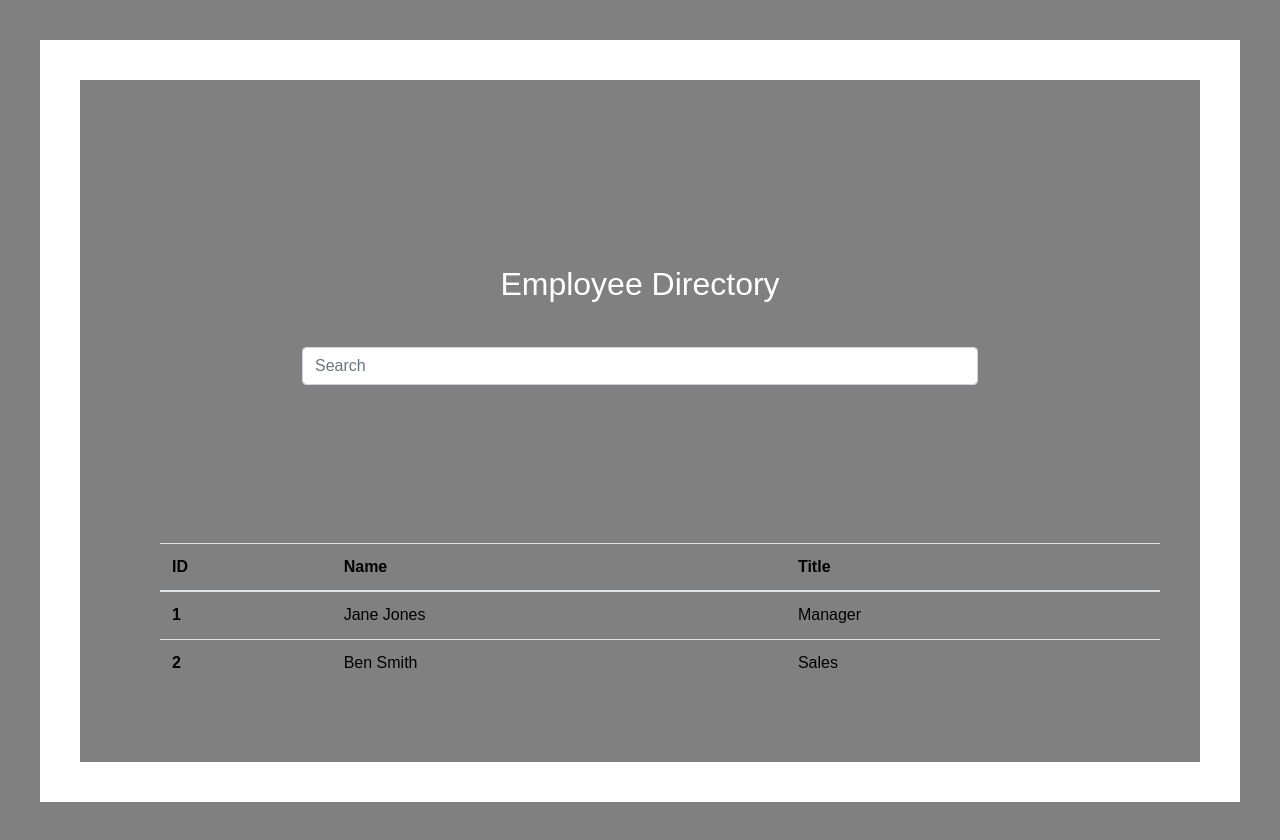
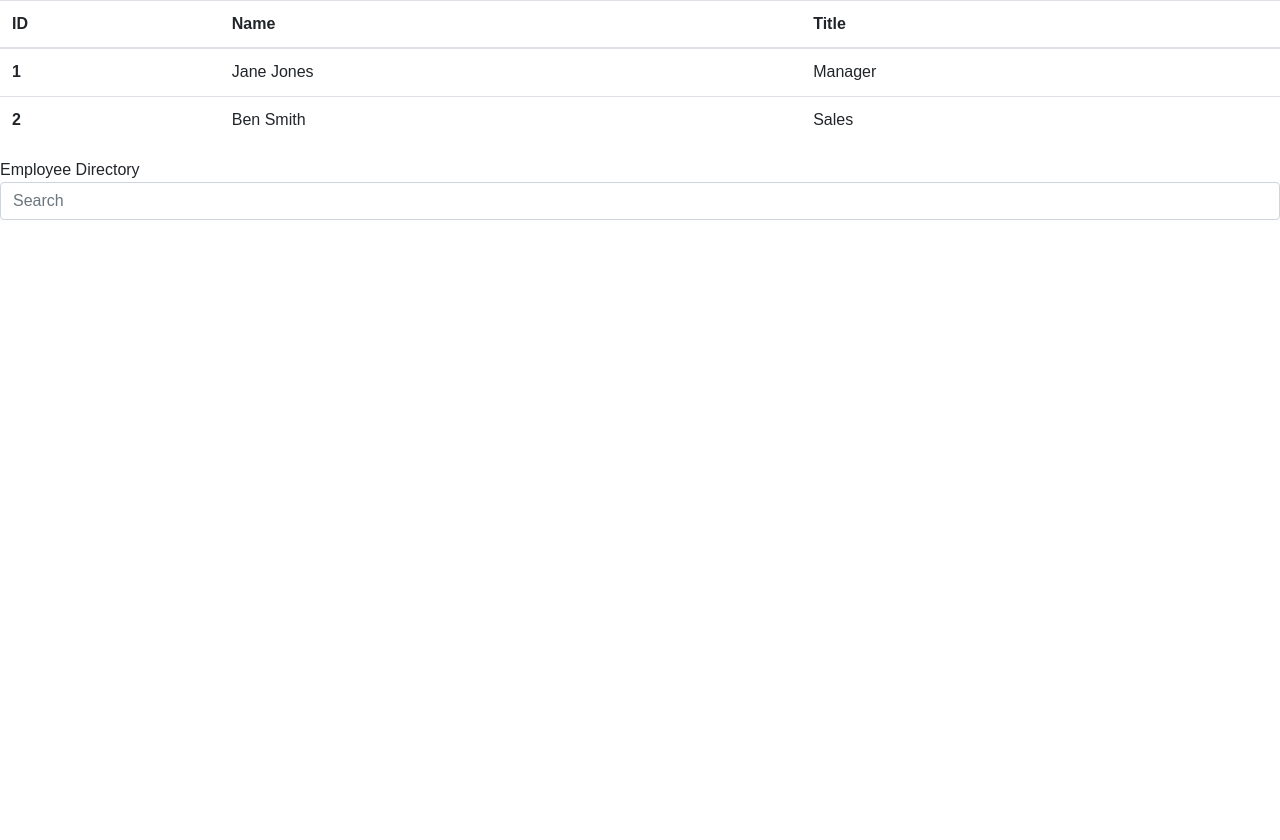
Before and after one commit to kristincenters/employeedirectory, a React (Create React App) app: page / in a window 1280 px wide. After the commit the page ends 800 px from the top, so only its background shows below. Built offline with nearby package versions, Linux system fonts and the light colour scheme.

Commit message:
search function works

```diff
--- a/src/App.js
+++ b/src/App.js
@@ -1,7 +1,7 @@
 import React, { Component } from 'react';
 import './App.css';
 import EmpList from './EmpList';
-import Search from './components/Search';
+// import Search from './components/Search';
 import employees from './employees.json';
 
 class App extends Component {
@@ -9,8 +9,7 @@ class App extends Component {
 		employees: employees,
 		search: '',
 		currentList: [],
-		name: '',
-		fullName: '',
+		name: 'ascending',
 		error: '',
 	};
 	componentDidMount() {
@@ -33,11 +32,21 @@ class App extends Component {
 			console.log('title sort');
 		}
 	};
+	handleInputChange = (event) => {
+		console.log(Event);
+		// Getting the value and name of the input which triggered the change
+
+		// Updating the input's state
+		this.setState({ search: event.target.value });
+	};
 
 	render() {
+		let filteredEmployees = this.state.employees.filter((employee) => {
+			return employee.name.toLowerCase().indexOf(this.state.search) !== -1;
+		});
 		return (
 			<div className='App'>
-				<Search />
+				{/* <Search /> */}
 				<table className='table'>
 					<thead>
 						<tr>
@@ -51,7 +60,7 @@ class App extends Component {
 						</tr>
 					</thead>
 					<tbody>
-						{this.state.currentList.map((employee) => (
+						{filteredEmployees.map((employee) => (
 							<tr key={employee.id}>
 								<th className='tblHeader' scope='row'>
 									{employee.id}
@@ -62,6 +71,23 @@ class App extends Component {
 						))}
 					</tbody>
 				</table>
+				<form className='search'>
+					<div className='form-group'>
+						<div className='header'>
+							Employee Directory
+							<div>
+								<input
+									className='form-control'
+									type='text'
+									name='search'
+									placeholder='Search'
+									value={this.state.search}
+									onChange={this.handleInputChange.bind(this)}
+								/>
+							</div>
+						</div>
+					</div>
+				</form>
 			</div>
 		);
 	}
--- a/src/components/Search/index.js
+++ b/src/components/Search/index.js
@@ -27,7 +27,7 @@ class Search extends Component {
 						Employee Directory
 						<div>
 							<input
-								class='form-control'
+								className='form-control'
 								type='text'
 								name='name'
 								placeholder='Search'
@@ -43,3 +43,14 @@ class Search extends Component {
 }
 
 export default Search;
+
+// </div>
+// 	  <div>
+// 	  {names.filter(name => name.includes('J')).map(filteredName => (
+// 		<li>
+// 		  {filteredName}
+// 		</li>
+// 	  ))}
+// 	</div>
+//   );
+// }
```
